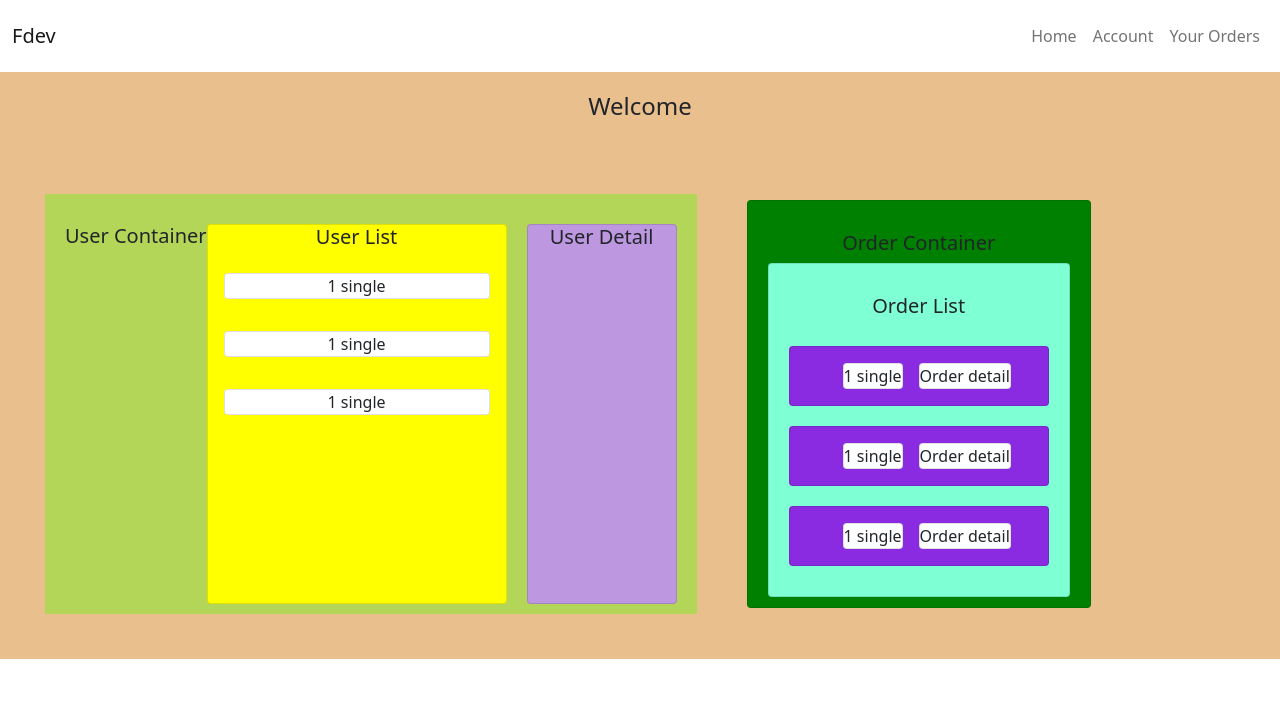
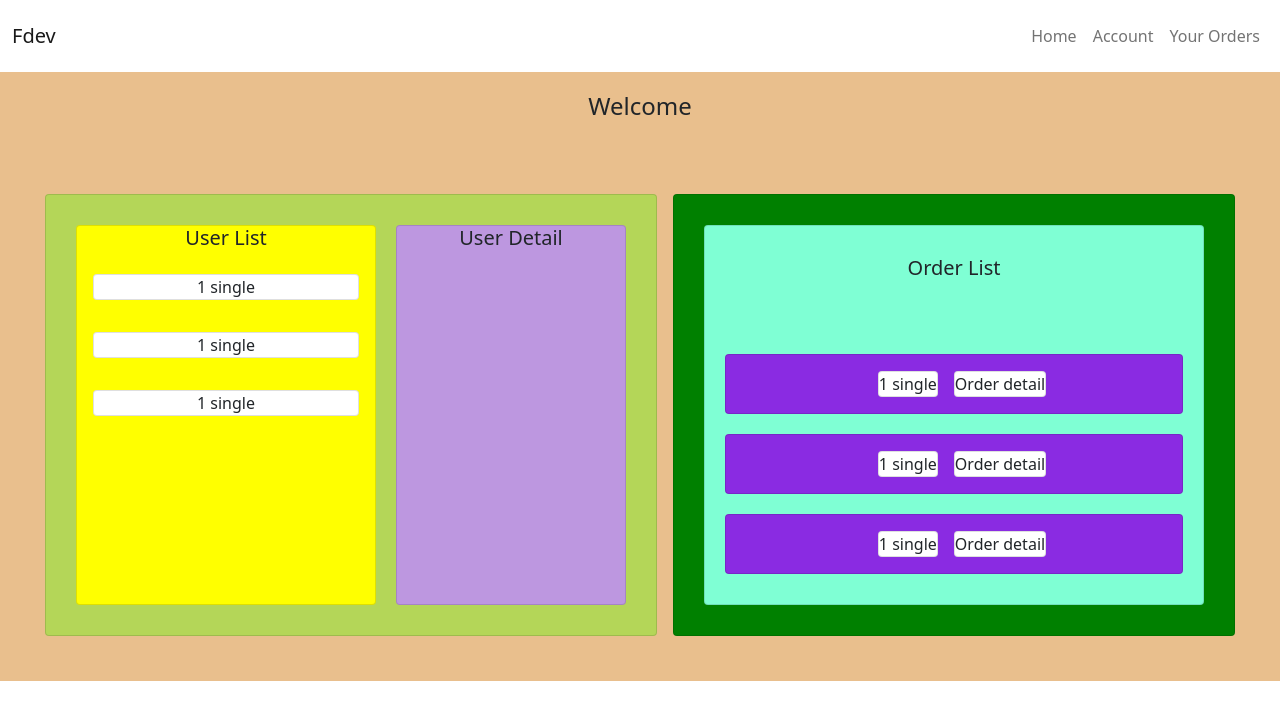
Before and after one commit to Marta-93/Angular-Esercizi-DevelHope, an Angular app in the folder fdev/: page / in a window 1280 px wide. Shown: the top 720 px of the page. Built offline with nearby package versions, Linux system fonts and the light colour scheme.

Commit message:
fix layout

```diff
--- a/fdev/src/app/app.component.css
+++ b/fdev/src/app/app.component.css
@@ -3,8 +3,9 @@ section {
 }
 
 main {
+  display: grid;
+  overflow: hidden;
   background-color: rgb(233, 191, 141);
-  margin-bottom: -30px;
   padding: 20px;
 }
 
--- a/fdev/src/app/order-container/order-container.component.css
+++ b/fdev/src/app/order-container/order-container.component.css
@@ -1,15 +1,5 @@
 .order-container {
+  display: flex;
   background-color: green;
-  align-self: flex-end;
-  padding: 20px;
-  margin-left: 50px;
-  padding-top: 30px;
-  padding-bottom: 10px;
-  padding-left: 20px;
-  padding-right: 20px;
+  padding: 30px;
 }
-
-h5 {
-  display: unset;
-  text-align: center;
-}
--- a/fdev/src/app/order-container/order-container.component.html
+++ b/fdev/src/app/order-container/order-container.component.html
@@ -1,5 +1,3 @@
-
 <div class="container card order-container">
-  <h5 class="text-center">Order Container</h5>
   <fdev-order-list class="order-list"></fdev-order-list>
 </div>
--- a/fdev/src/app/order-container/order-list/order-list.component.css
+++ b/fdev/src/app/order-container/order-list/order-list.component.css
@@ -1,11 +1,9 @@
 .order-list {
-  /*width: 300px;
-  height: 380px;
-  background-color: yellow;
-  margin-right: 10px;*/
   display: flex;
   flex-direction: column;
   justify-content: space-between;
+  width: 500px;
+  height: 380px;
   padding-top: 30px;
   padding-bottom: 10px;
   padding-left: 20px;
--- a/fdev/src/app/user-container/user-container.component.css
+++ b/fdev/src/app/user-container/user-container.component.css
@@ -1,15 +1,6 @@
 .user-container{
   display: inline-flex;
-  justify-content: space-between;
-  padding-top: 30px;
-  padding-bottom: 10px;
-  padding-left: 20px;
-  padding-right: 20px;
+  flex-direction: row;
+  padding: 30px;
   background-color: rgb(180, 214, 88);
-  text-align: center;
 }
-
-h5 {
-  display: unset;
-  text-align: center;
-}
--- a/fdev/src/app/user-container/user-container.component.html
+++ b/fdev/src/app/user-container/user-container.component.html
@@ -1,5 +1,4 @@
-<div class="user-container">
-  <h5 class="text-center">User Container</h5>
-  <fdev-user-list class="user-list"></fdev-user-list>
-  <fdev-user-detail class="user-detail"></fdev-user-detail>
+<div class="container card user-container">
+  <fdev-user-list></fdev-user-list>
+  <fdev-user-detail></fdev-user-detail>
 </div>
--- a/fdev/src/app/user-container/user-detail/user-detail.component.css
+++ b/fdev/src/app/user-container/user-detail/user-detail.component.css
@@ -1,6 +1,6 @@
 .user-detail {
   height: 380px;
-  width: 150px;
+  width: 230px;
   background-color: rgb(189, 151, 224);
   margin-left: 10px;
 }
```
